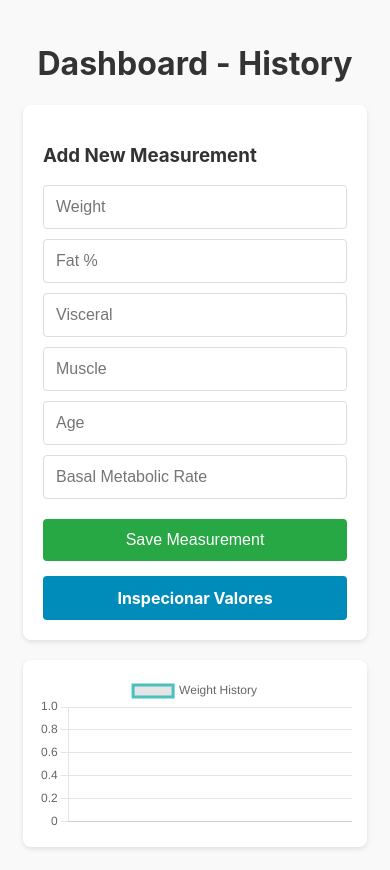
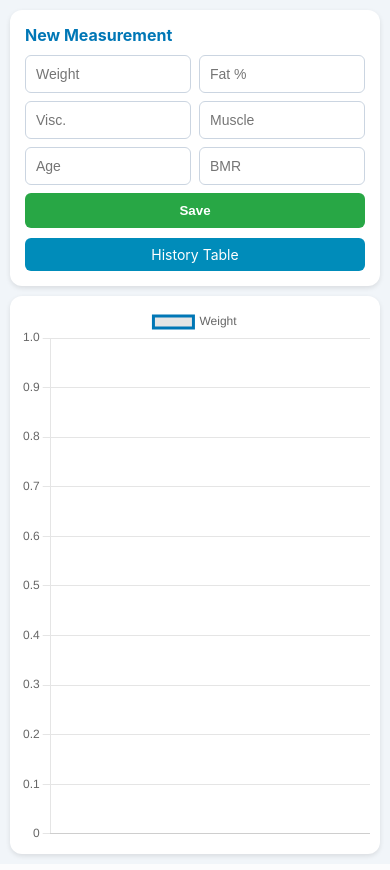
Before and after one commit to jurandir007/EUFit, a Flask app: page /api/dashboard/view in a window 390 px wide. Run offline with Flask 3, Linux system fonts and the light colour scheme; data that the repository does not hold is empty.

Commit message:
Update dashboard to mobile-friendly split-screen layout

```diff
--- a/app/templates/dashboard.html
+++ b/app/templates/dashboard.html
@@ -2,36 +2,40 @@
 <html lang="en">
 <head>
     <meta charset="UTF-8">
-    <meta name="viewport" content="width=device-width, initial-scale=1.0">
+    <meta name="viewport" content="width=device-width, initial-scale=1.0, maximum-scale=1.0, user-scalable=no">
     <title>EUFit Dashboard</title>
     <script src="https://cdn.jsdelivr.net/npm/chart.js"></script>
     <style>
-        body { font-family: -apple-system, BlinkMacSystemFont, "Segoe UI", Roboto, sans-serif; padding: 15px; background-color: #f9f9f9; color: #333; }
-        h1 { text-align: center; }
-        section { background: white; padding: 20px; border-radius: 8px; box-shadow: 0 2px 5px rgba(0,0,0,0.1); margin: 0 auto 20px auto; max-width: 500px; }
-        form { display: grid; grid-template-columns: 1fr; gap: 10px; }
-        input { padding: 12px; border: 1px solid #ddd; border-radius: 4px; font-size: 16px; width: 100%; box-sizing: border-box; }
-        button { padding: 12px; background-color: #28a745; color: white; border: none; border-radius: 4px; font-size: 16px; cursor: pointer; margin-top: 10px; }
-        .inspect-btn { display: block; text-align: center; background-color: #008CBA; color: white; padding: 12px; text-decoration: none; border-radius: 4px; margin-top: 15px; font-weight: bold; }
-        .chart-container { background: white; padding: 15px; border-radius: 8px; box-shadow: 0 2px 5px rgba(0,0,0,0.1); margin: 0 auto; max-width: 800px; }
-        canvas { width: 100% !important; height: auto !important; }
+        body { font-family: -apple-system, BlinkMacSystemFont, "Segoe UI", Roboto, sans-serif; padding: 10px; background-color: #f1f5f9; color: #333; margin: 0; display: flex; flex-direction: column; height: 100vh; }
+
+        /* Formulário no Topo (Ocupa cerca de 40%) */
+        section { background: white; padding: 15px; border-radius: 12px; box-shadow: 0 2px 5px rgba(0,0,0,0.1); margin-bottom: 10px; }
+        h3 { margin: 0 0 10px 0; font-size: 16px; color: #0077b6; }
+        form { display: grid; grid-template-columns: 1fr 1fr; gap: 8px; }
+        input { padding: 10px; border: 1px solid #cbd5e1; border-radius: 6px; font-size: 14px; width: 100%; box-sizing: border-box; }
+        button { grid-column: span 2; padding: 10px; background-color: #28a745; color: white; border: none; border-radius: 6px; font-weight: bold; cursor: pointer; }
+
+        /* Gráfico na Parte Inferior (Ocupa o restante) */
+        .chart-container { background: white; padding: 10px; border-radius: 12px; box-shadow: 0 2px 5px rgba(0,0,0,0.1); flex-grow: 1; min-height: 200px; }
+        canvas { width: 100% !important; height: 100% !important; }
+
+        .inspect-btn { display: block; text-align: center; background-color: #008CBA; color: white; padding: 8px; text-decoration: none; border-radius: 6px; margin-top: 10px; font-size: 14px; }
     </style>
 </head>
 <body>
-    <h1>Dashboard - History</h1>
 
     <section>
-        <h3>Add New Measurement</h3>
+        <h3>New Measurement</h3>
         <form action="/api/dashboard/add" method="POST">
             <input type="number" step="0.01" name="weight" placeholder="Weight" required>
             <input type="number" step="0.01" name="fat" placeholder="Fat %" required>
-            <input type="number" step="0.01" name="visceral" placeholder="Visceral" required>
+            <input type="number" step="0.01" name="visceral" placeholder="Visc." required>
             <input type="number" step="0.01" name="muscle" placeholder="Muscle">
             <input type="number" step="0.01" name="age" placeholder="Age">
-            <input type="number" step="0.01" name="basal" placeholder="Basal Metabolic Rate">
-            <button type="submit">Save Measurement</button>
+            <input type="number" step="0.01" name="basal" placeholder="BMR">
+            <button type="submit">Save</button>
         </form>
-        <a href="/api/dashboard/inspect" class="inspect-btn">Inspecionar Valores</a>
+        <a href="/api/dashboard/inspect" class="inspect-btn">History Table</a>
     </section>
 
     <div class="chart-container">
@@ -48,13 +52,13 @@
                     data: {
                         labels: data.map(item => item.date),
                         datasets: [{
-                            label: 'Weight History',
+                            label: 'Weight',
                             data: data.map(item => item.weight),
-                            borderColor: 'rgb(75, 192, 192)',
+                            borderColor: '#0077b6',
                             tension: 0.1
                         }]
                     },
-                    options: { responsive: true, maintainAspectRatio: true }
+                    options: { responsive: true, maintainAspectRatio: false }
                 });
             });
     </script>
```
